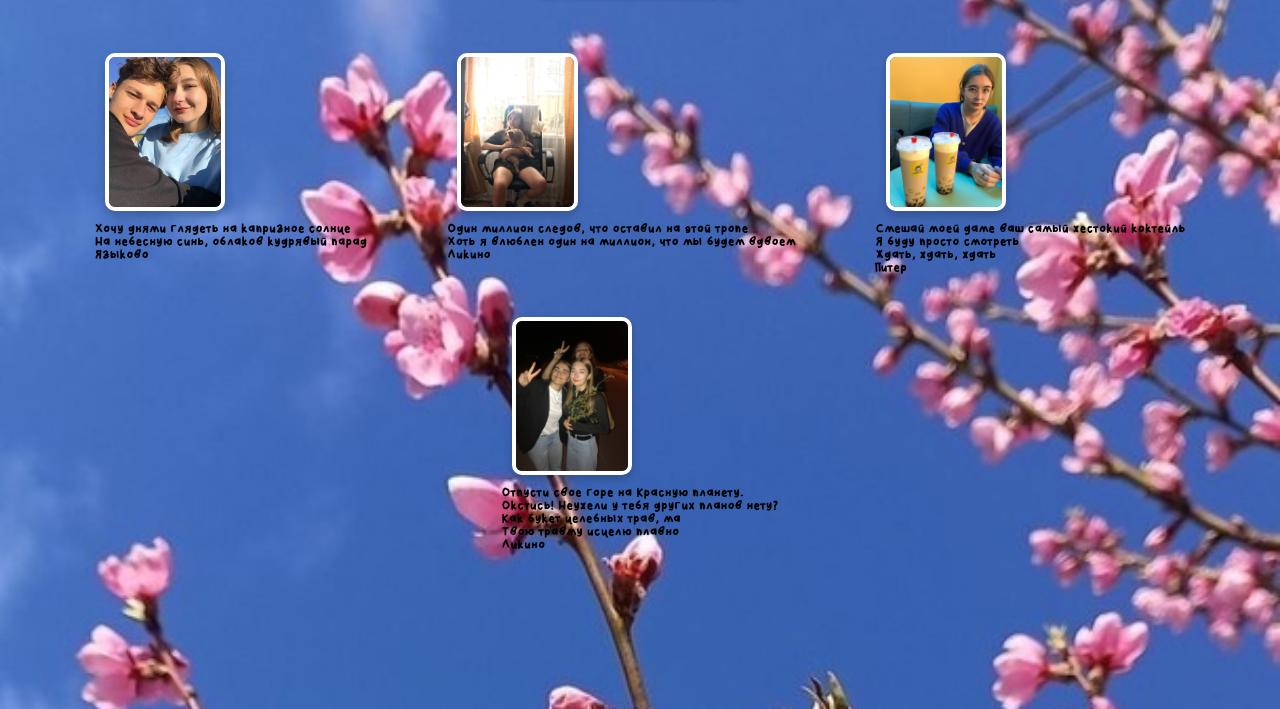
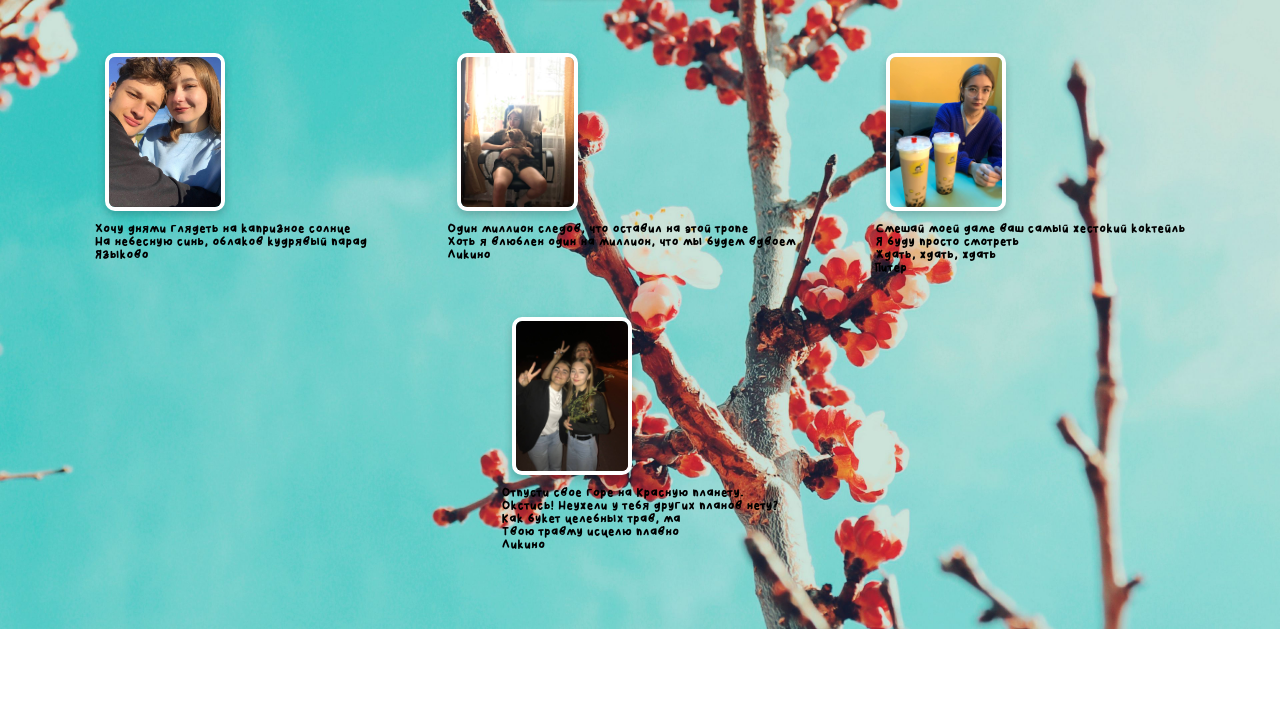
Before and after one commit to Andrew3437/Ourstory, a plain HTML site: page index.html in a window 1280 px wide. Shown: the part 91-800 px from the top of the page. Drawn offline with Linux system fonts and the light colour scheme.

Commit message:
Update index.html

```diff
--- a/index.html
+++ b/index.html
@@ -12,8 +12,8 @@
         body {
             font-family: 'Girl', Arial, sans-serif; /* Используем шрифт Greca */
             margin: 0; /* Убираем отступы */
-            height: 100vh; /* Задаем высоту на весь экран */
-            background-image: url("img/sakura.png");
+
+            background-image: url("img/sakura2.jpg");
             background-size: cover; /* Изображение заполняет весь фон */
             background-repeat: no-repeat; /* Не повторять изображение */
 }
```
